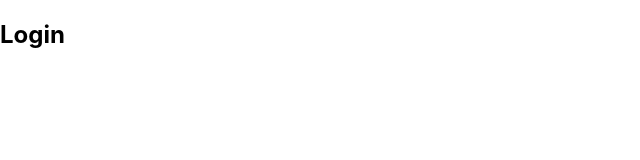
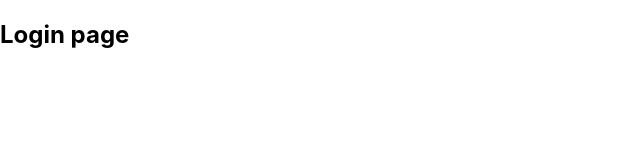
Before and after one commit to nafisa-am/btech, a React (Create React App) app in the folder client/: page / in a window 1280 px wide. Shown: the top 160 px of the page, without its empty margins (0-640 px from the left). Built offline with nearby package versions, Linux system fonts and the light colour scheme.

Commit message:
login sign up files

```diff
--- a/client/src/App.js
+++ b/client/src/App.js
@@ -1,16 +1,16 @@
-import SignupForm from "./components/SignUp/signUp";
-// import Navbar from "./components/Navbar";
 import "./App.css";
 import { BrowserRouter as Router, Routes, Route } from "react-router-dom";
-import Login from "./pages/Login";
+import LoginSignup from "./pages/LoginSignup";
 
 function App() {
   return (
     <>
       <Router>
+        {/* HEADER */}
         <Routes>
-          <Route path="/" element={<Login />} />
+          <Route path="/" element={<LoginSignup />} />
         </Routes>
+        {/* FOOTER */}
       </Router>
     </>
   );
--- a/client/src/pages/Login.js
+++ /dev/null
@@ -1,7 +0,0 @@
-import React, { useState } from "react";
-
-function Login() {
-  return <h2>Login</h2>;
-}
-
-export default Login;
--- /dev/null
+++ b/client/src/pages/LoginSignup.js
@@ -0,0 +1,11 @@
+import React, { useState } from "react";
+
+function LoginSignup() {
+  return (
+    <>
+      <h2>Login page</h2>
+    </>
+  );
+}
+
+export default LoginSignup;
```
Also changed, not shown: client/src/pages/Home.js (+5 -5 lines), client/src/pages/Signup.js (deleted).
